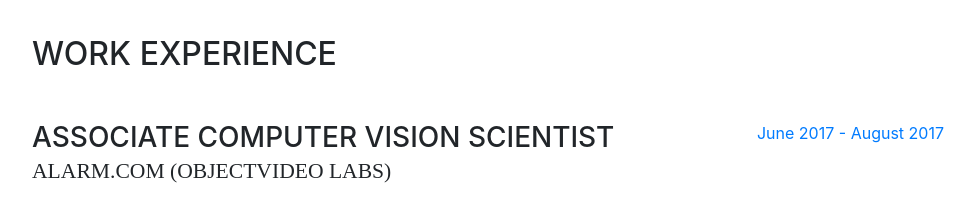
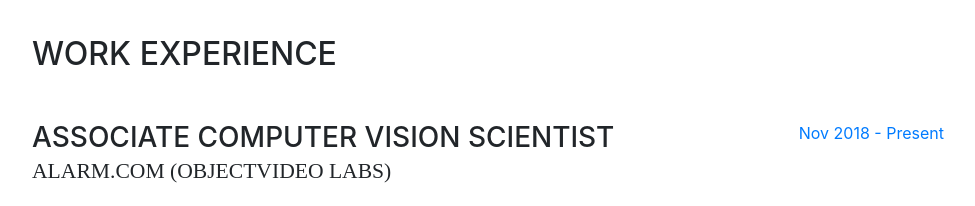
Before and after one commit to adityarasam/adityarasam.github.io, a website with bundled scripts: page index.html in a window 1280 px wide. Shown: the part 2500-2706 px from the top of the page, without its empty margins (288-1263 px from the left). Built offline with nearby package versions, Linux system fonts and the light colour scheme; a web font is replaced by a local one.

Commit message:
Update New Job

```diff
--- a/index.html
+++ b/index.html
@@ -283,7 +283,7 @@
               <p>  </p>
             </div>
             <div class="resume-date text-md-right">
-              <span class="text-primary">June 2017 - August 2017</span>
+              <span class="text-primary">Nov 2018 - Present</span>
             </div>
           </div>
 
```
